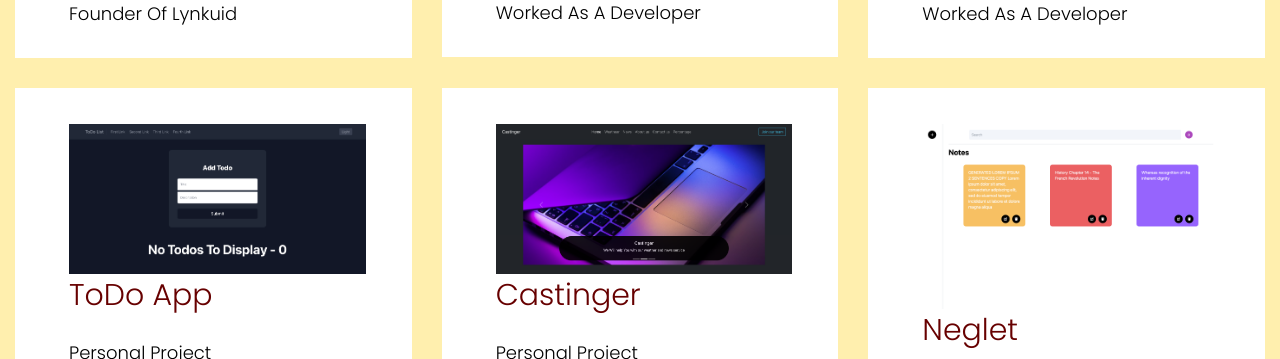
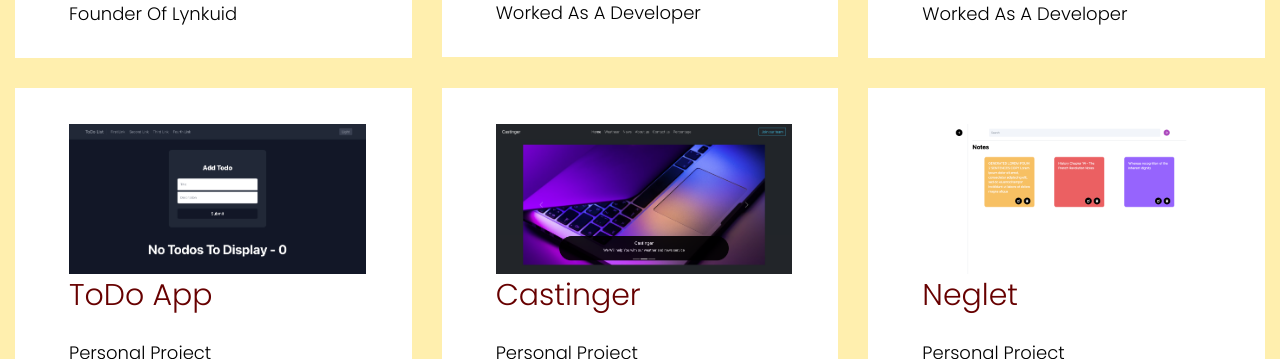
Before and after one commit to Ayanonize/portfoilio, a Next.js app: page / in a window 1280 px wide. Shown: the part 3220-3579 px from the top of the page. Built offline with nearby package versions, Linux system fonts and the light colour scheme.

Commit message:
Update index.js

```diff
--- a/pages/index.js
+++ b/pages/index.js
@@ -234,7 +234,7 @@ export default function Home() {
               <div className="col-lg-4 col-md-4 col-sm-6">
                 <a href="https://neglet.vercel.app" rel="noreferrer" target={'_blank'}>
                   <div className=" mb-30 single-services">
-                    <img src="/neglet.png" alt="" />
+                    <img src="/neglet.png" alt="" className="h-[150px] mx-auto" />
                     <div className="services-cap">
                       <h5>Neglet</h5>
                       <p>Personal Project</p>
```
